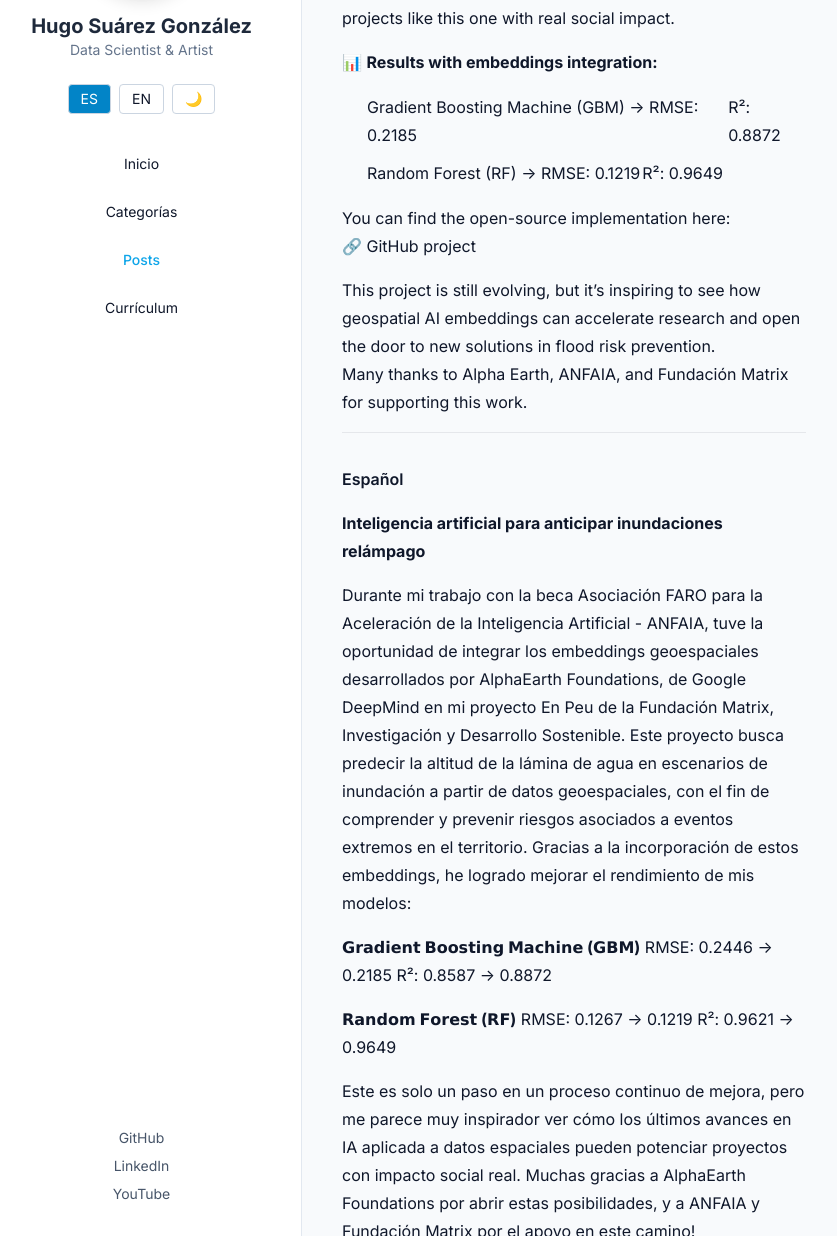
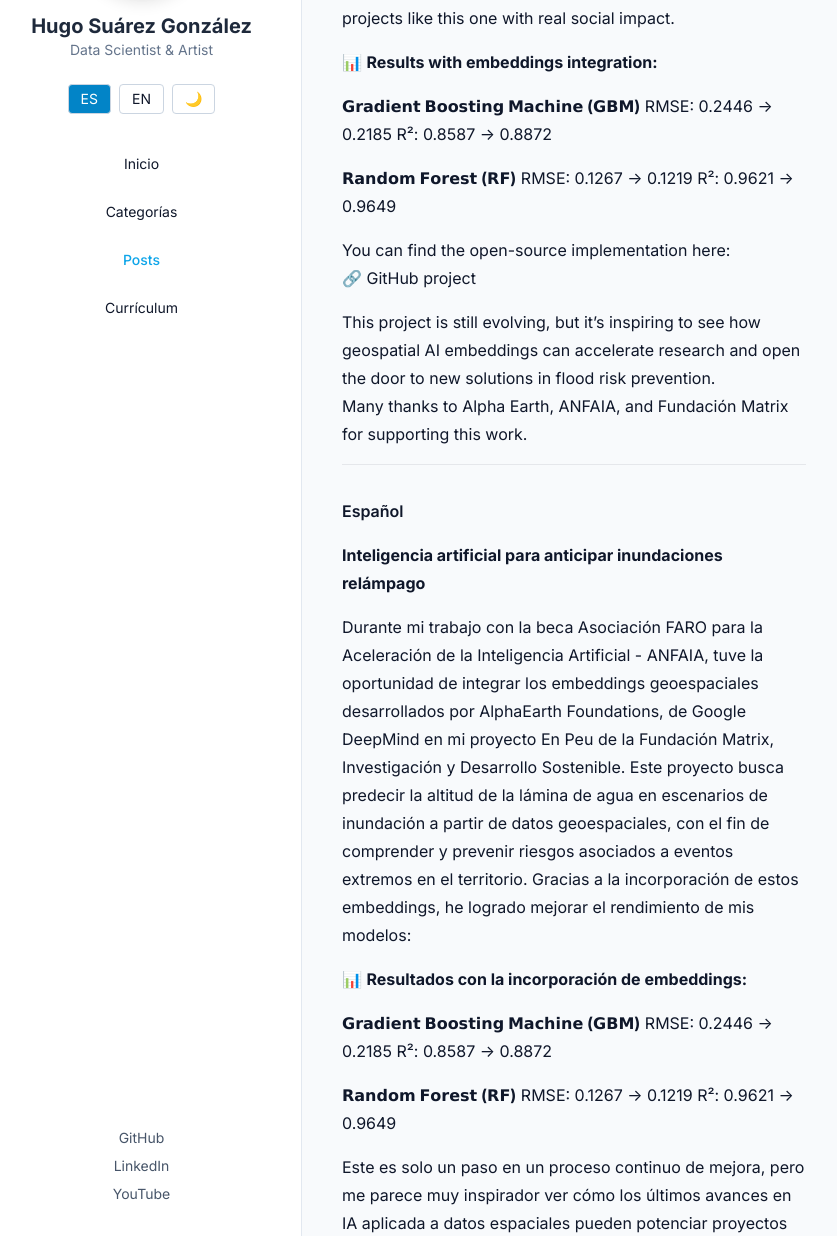
Before and after one commit to hugosuarezglez/hugosuarezglez.github.io, a Jekyll site: the page built from _posts/2025-08-28-alphaearth-flood.md, in a window 1280 px wide and 1400 px high, scrolled down 544 px, cut to the strip 164-1400 px from the top of the window. Shown: the whole strip, without its empty margins (226-1063 px from the left). Built offline with Jekyll 4.4.1, drawn with Linux system fonts in a browser that asks for light colours; nearby versions of some CDN libraries.

Commit message:
Update 2025-08-28-alphaearth-flood.md

```diff
--- a/_posts/2025-08-28-alphaearth-flood.md
+++ b/_posts/2025-08-28-alphaearth-flood.md
@@ -20,8 +20,16 @@ What’s remarkable is that even by using only Alpha Earth’s embeddings, the m
 
 
 📊 **Results with embeddings integration:**
-- Gradient Boosting Machine (GBM) → RMSE: 0.2185 | R²: 0.8872
-- Random Forest (RF) → RMSE: 0.1219 | R²: 0.9649
+
+**𝗚𝗿𝗮𝗱𝗶𝗲𝗻𝘁 𝗕𝗼𝗼𝘀𝘁𝗶𝗻𝗴 𝗠𝗮𝗰𝗵𝗶𝗻𝗲 (𝗚𝗕𝗠)**
+RMSE: 0.2446 → 0.2185
+R²: 0.8587 → 0.8872
+
+
+
+**𝗥𝗮𝗻𝗱𝗼𝗺 𝗙𝗼𝗿𝗲𝘀𝘁 (𝗥𝗙)**
+RMSE: 0.1267 → 0.1219
+R²: 0.9621 → 0.9649
 
 
 
@@ -53,6 +61,8 @@ Este proyecto busca predecir la altitud de la lámina de agua en escenarios de i
 Gracias a la incorporación de estos embeddings, he logrado mejorar el rendimiento de mis modelos:
 
 
+📊 **Resultados con la incorporación de embeddings:**
+
 
 **𝗚𝗿𝗮𝗱𝗶𝗲𝗻𝘁 𝗕𝗼𝗼𝘀𝘁𝗶𝗻𝗴 𝗠𝗮𝗰𝗵𝗶𝗻𝗲 (𝗚𝗕𝗠)**
 RMSE: 0.2446 → 0.2185
```
